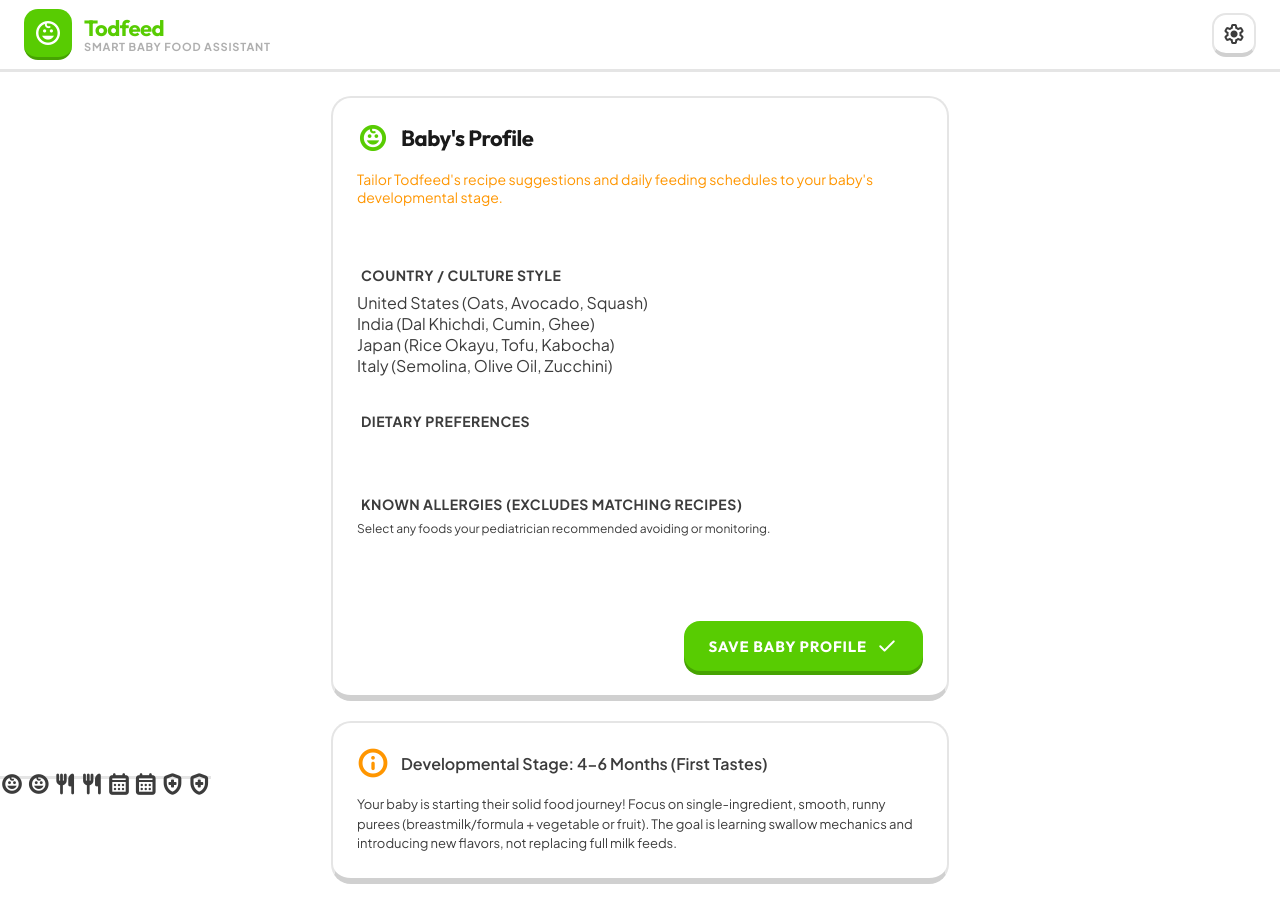
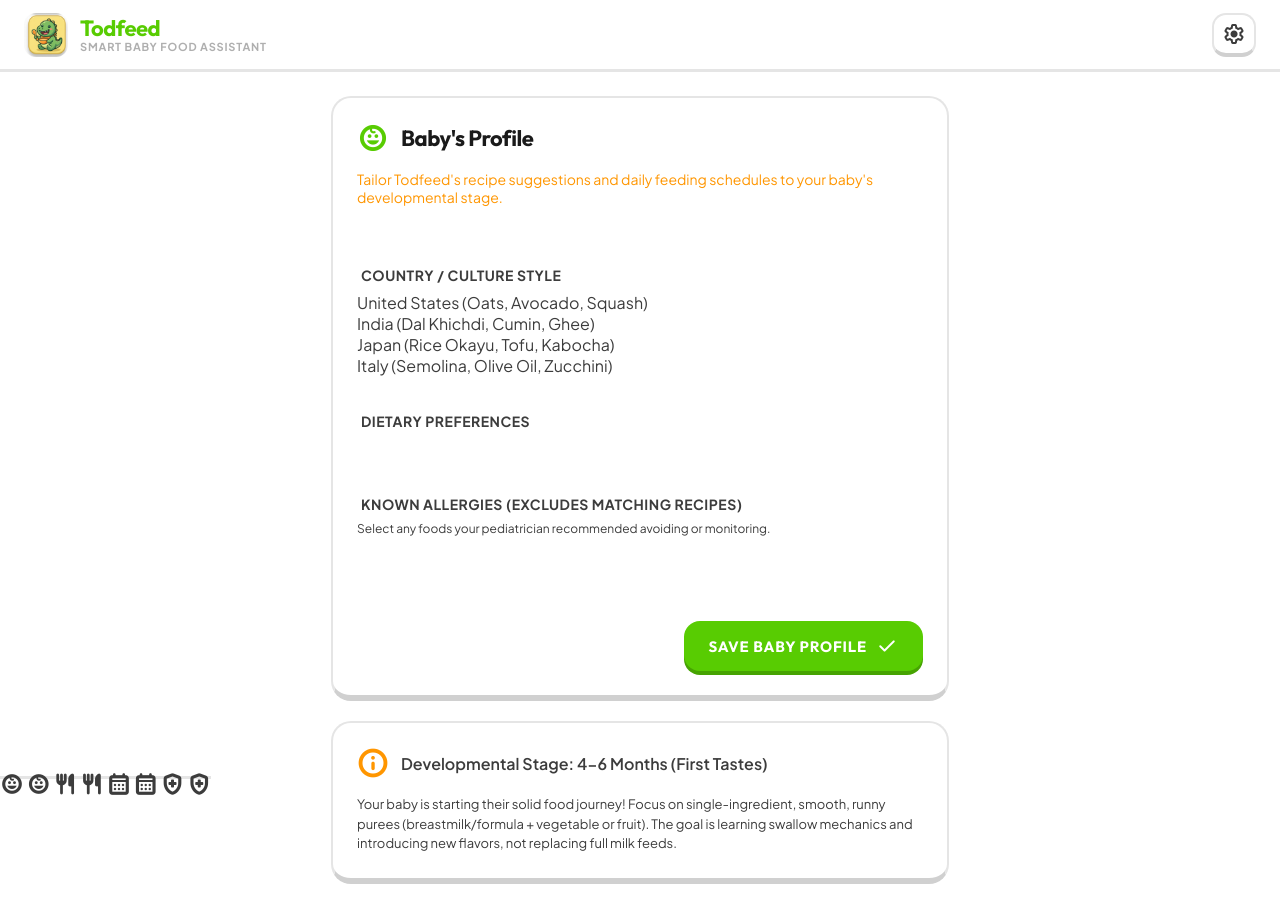
Before and after one commit to jagdishsethuraman/TodFeed, a website built with Vite: page index.html in a window 1280 px wide. Built offline with nearby package versions, Linux system fonts and the light colour scheme; some packages are replaced by stand-ins of ours.

Commit message:
feat: integrate the new baby dinosaur mascot (Option C) as logo and favicon

```diff
--- a/index.html
+++ b/index.html
@@ -2,7 +2,7 @@
 <html lang="en">
   <head>
     <meta charset="UTF-8" />
-    <link rel="icon" type="image/svg+xml" href="/favicon.svg" />
+    <link rel="icon" type="image/png" href="/favicon.png" />
     <meta name="viewport" content="width=device-width, initial-scale=1.0" />
     <title>Todfeed - Smart Baby Food Prep & Planner</title>
     <!-- Google Fonts: Outfit & Material Symbols Rounded -->
@@ -17,7 +17,7 @@
       <!-- App Header -->
       <header class="app-header">
         <div class="logo-container">
-          <span class="material-symbols-rounded logo-icon">child_care</span>
+          <img src="/todfeed_mascot.png" class="logo-image" alt="Todfeed Mascot" />
           <div class="logo-text">
             <h1>Todfeed</h1>
             <p>Smart Baby Food Assistant</p>
--- a/src/theme.css
+++ b/src/theme.css
@@ -189,6 +189,13 @@ body {
   padding: 8px;
   border-radius: 14px;
   border-bottom: 3px solid var(--color-primary-dark);
+}
+
+.logo-image {
+  width: 44px;
+  height: 44px;
+  object-fit: cover;
+  border-radius: 12px;
 }
 
 .logo-text h1 {
```
Also changed, not shown: public/favicon.png (added), public/todfeed_mascot.png (added).
